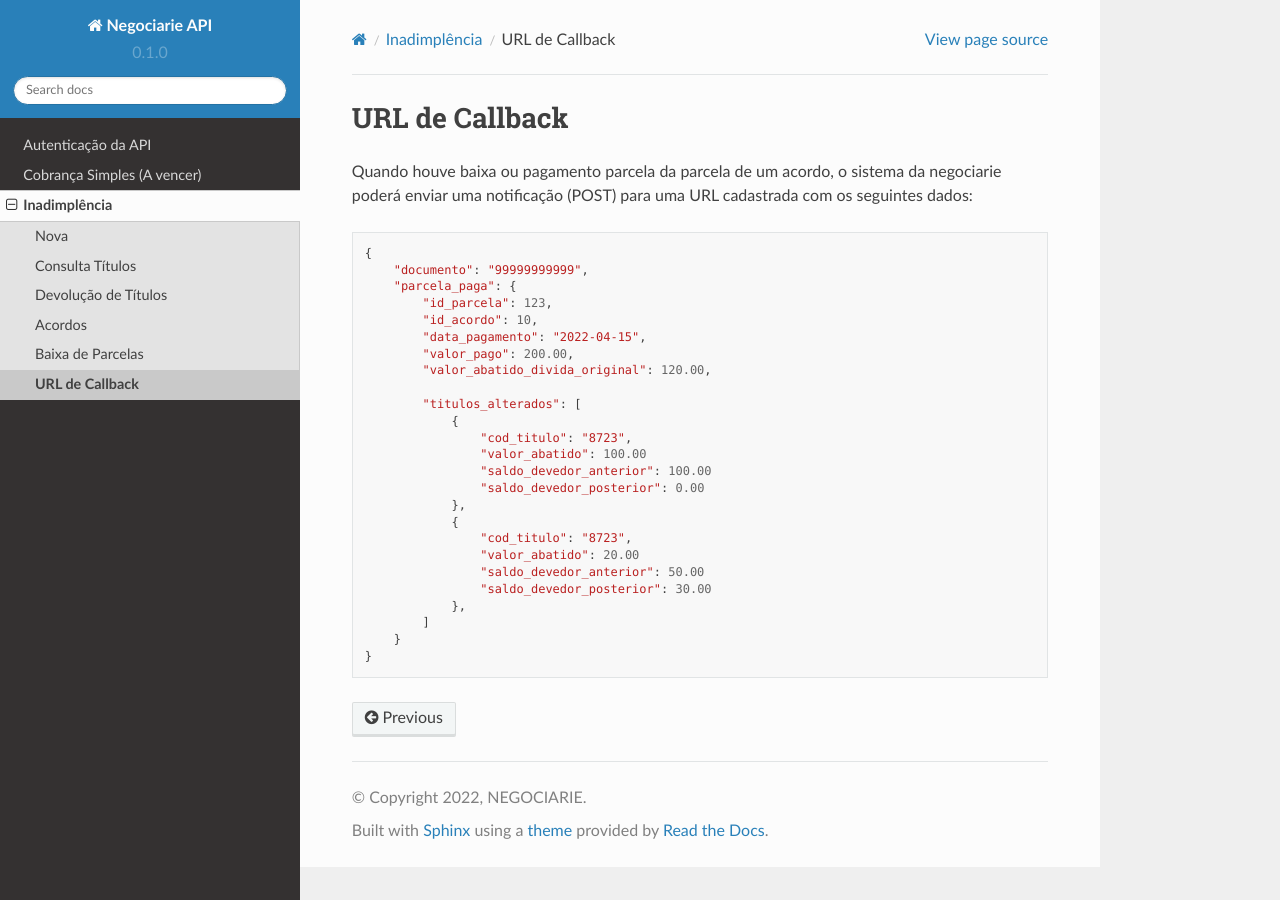
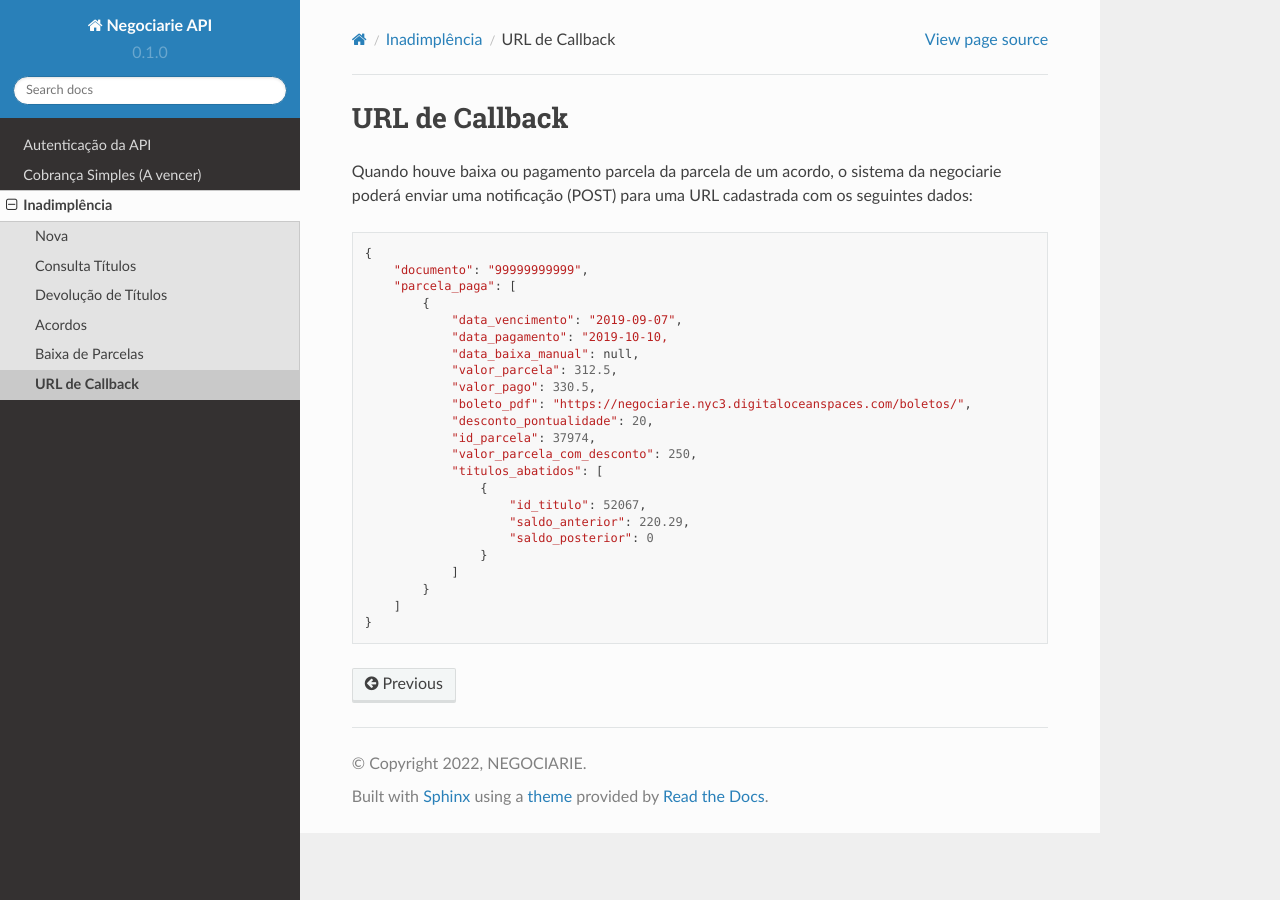
Before and after one commit to vitornovo/negociarie-api-docs, a Sphinx documentation site: the page built from docs/source/inadimplencia/callback-url.rst, in a window 1280 px wide. Built offline with Sphinx 7.4.7 and the Read the Docs theme 2.0.0, drawn with Linux system fonts in a browser that asks for light colours.

Commit message:
Update callback-url.rst

```diff
--- a/docs/source/inadimplencia/callback-url.rst
+++ b/docs/source/inadimplencia/callback-url.rst
@@ -6,26 +6,24 @@ uma notificação (POST) para uma URL cadastrada com os seguintes dados::
 
     {
         "documento": "99999999999",
-        "parcela_paga": {
-            "id_parcela": 123,
-            "id_acordo": 10,
-            "data_pagamento": "2022-04-15",
-            "valor_pago": 200.00,
-            "valor_abatido_divida_original": 120.00,
-
-            "titulos_alterados": [
-                {
-                    "cod_titulo": "8723",
-                    "valor_abatido": 100.00
-                    "saldo_devedor_anterior": 100.00
-                    "saldo_devedor_posterior": 0.00
-                },
-                {
-                    "cod_titulo": "8723",
-                    "valor_abatido": 20.00
-                    "saldo_devedor_anterior": 50.00
-                    "saldo_devedor_posterior": 30.00
-                },
-            ]
-        }
+        "parcela_paga": [
+            {
+                "data_vencimento": "2019-09-07",
+                "data_pagamento": "2019-10-10,
+                "data_baixa_manual": null,
+                "valor_parcela": 312.5,
+                "valor_pago": 330.5,
+                "boleto_pdf": "https://negociarie.nyc3.digitaloceanspaces.com/boletos/",
+                "desconto_pontualidade": 20,
+                "id_parcela": 37974,
+                "valor_parcela_com_desconto": 250,
+                "titulos_abatidos": [
+                    {
+                        "id_titulo": 52067,
+                        "saldo_anterior": 220.29,
+                        "saldo_posterior": 0
+                    }
+                ]
+            }
+        ]
     }
```
